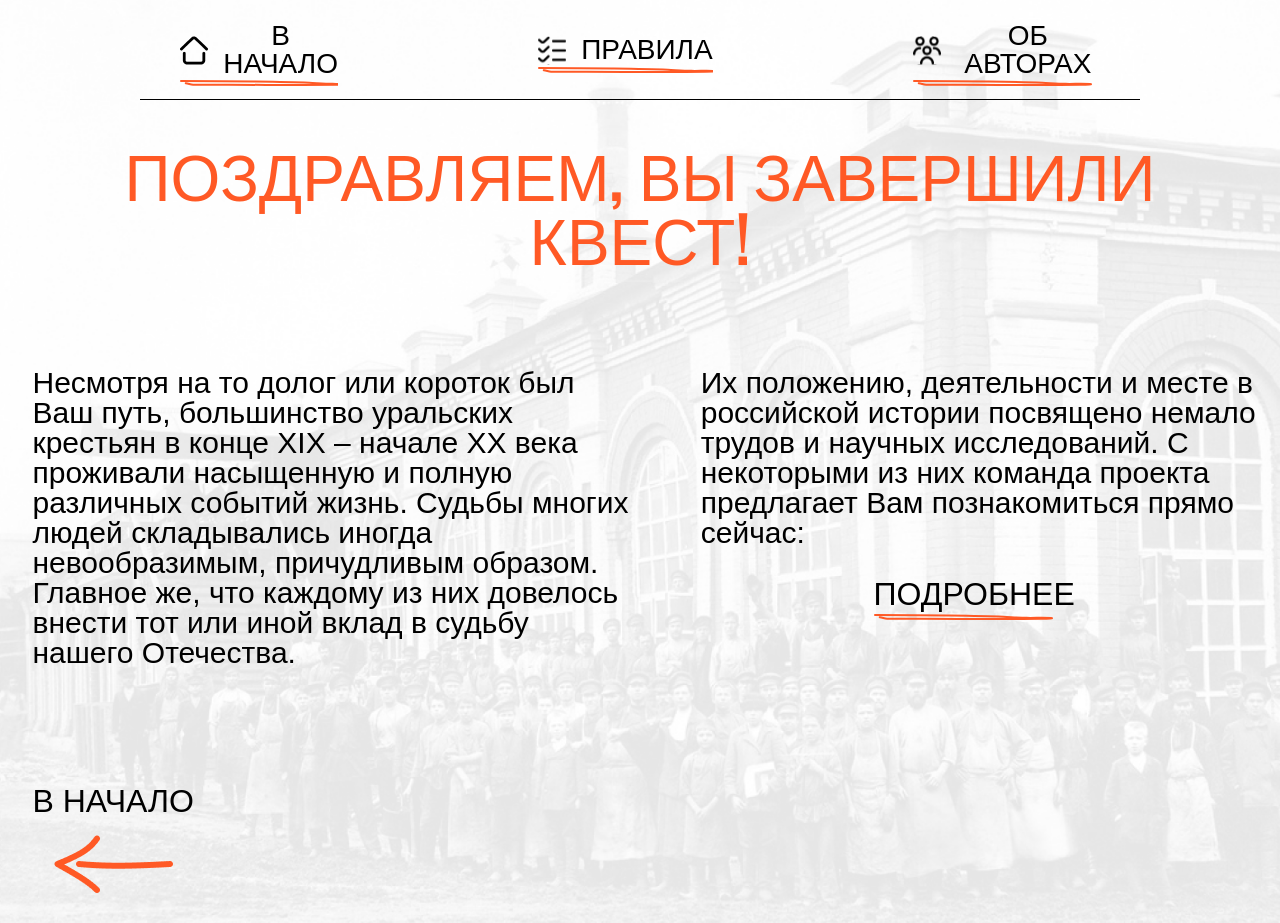
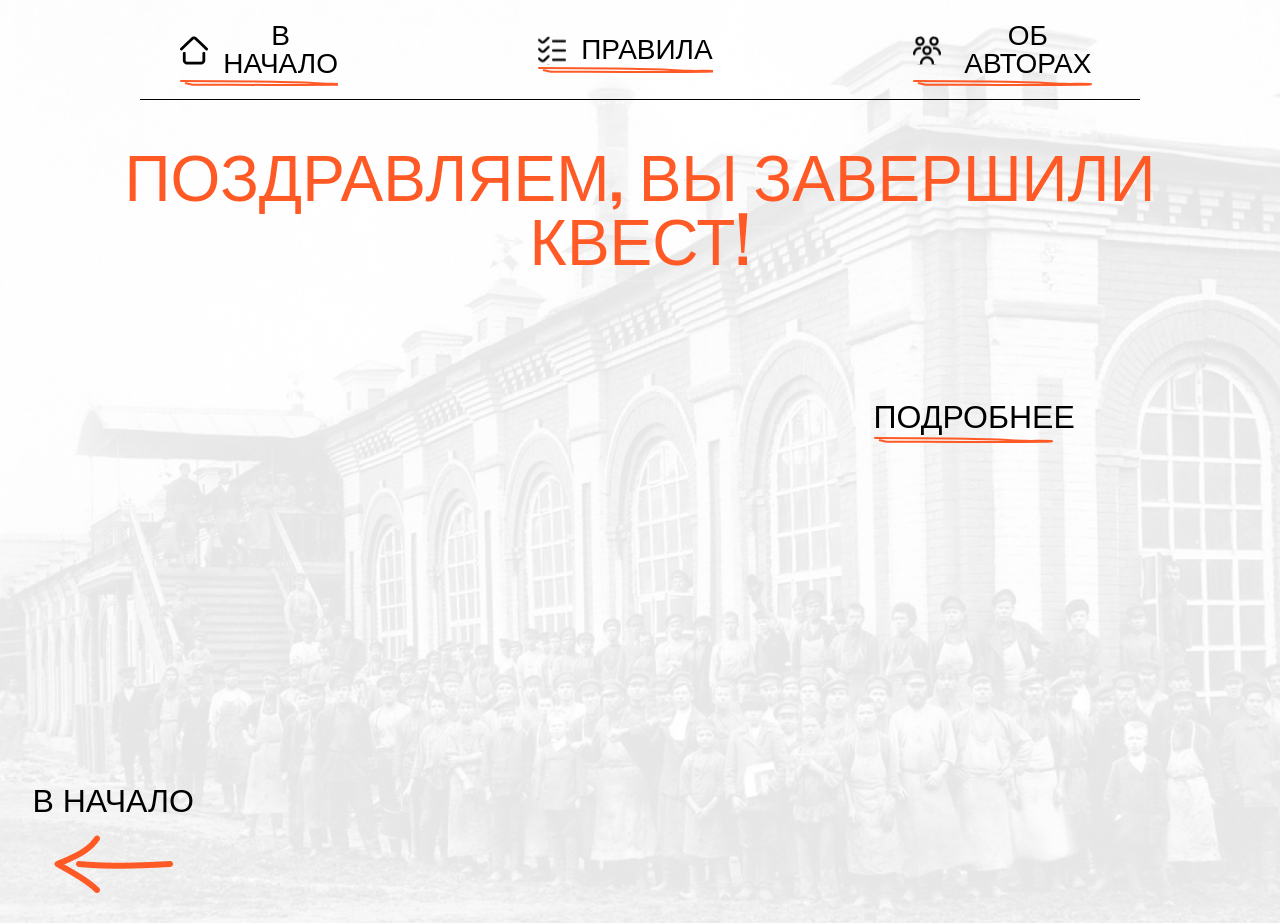
Before and after one commit to Barbalob/Man-in-an-era-of-upheaval, a React (Vite) app: page /Man-in-an-era-of-upheaval/end in a window 1280 px wide. Built offline with nearby package versions, Linux system fonts and the light colour scheme; a web font is replaced by a local one.

Commit message:
Вариации конца игры

```diff
--- a/src/App.tsx
+++ b/src/App.tsx
@@ -10,14 +10,15 @@ import { useState } from 'react'
 
 function App() {
   const [data, setData] = useState<any>([])
+  const [end, setEnd] = useState<any>([])
 
   return (
     <div className="wrapper">
       <Routes>
           <Route path="/Man-in-an-era-of-upheaval" element={<Main />} />
-          <Route path="/Man-in-an-era-of-upheaval/character-selection" element={<CharacterSelection setData={setData} />} />
+          <Route path="/Man-in-an-era-of-upheaval/character-selection" element={<CharacterSelection setData={setData} setEnd={setEnd} />} />
           <Route path="/Man-in-an-era-of-upheaval/game" element={<ChoiceSection data={data}/>} />
-          <Route path="/Man-in-an-era-of-upheaval/end" element={<ResultSection/>} />
+          <Route path="/Man-in-an-era-of-upheaval/end" element={<ResultSection end={end}/>} />
       </Routes>
     </div>
   )
--- a/src/Components/Characters/Characters.tsx
+++ b/src/Components/Characters/Characters.tsx
@@ -7,7 +7,7 @@ import srcArrowMain from '../../assets/arrowMain.png'
 import { useNavigate } from 'react-router-dom';
 import { dataPeapeasant } from '../../data/Peapeasant/dataPeapeasant';
 
-const Characters:FC<{setData:any}> = ({setData}) => {
+const Characters:FC<{setData:any, setEnd:any}> = ({setData, setEnd}) => {
     const [active, setActive] = useState(false)
     const nav = useNavigate()
     const [characters, setCharacters] = useState([
@@ -16,28 +16,32 @@ const Characters:FC<{setData:any}> = ({setData}) => {
             href:'',
             srcImg:srcPeapeasantImg,
             data: dataPeapeasant[0],
-            active: false
+            active: false,
+            end:["test1", "test2"],
         },
         {
             name:'Купец',
             href:'',
             srcImg:srcNoblemanImg,
             data: dataPeapeasant[1],
-            active: false
+            active: false,
+            end:["test1", "test2"],
         },
         {
             name:'Крестьянин',
             href:'',
             srcImg:srcTestImg,
             data: dataPeapeasant[2],
-            active: false
+            active: false,
+            end:["test1", "test2"],
         },
         {
             name:'Рабочий',
             href:'',
             srcImg:srcTestImg,
             data: dataPeapeasant[3],
-            active: false
+            active: false,
+            end:["test1", "test2"],
         },
     ])
 
@@ -51,6 +55,7 @@ const Characters:FC<{setData:any}> = ({setData}) => {
     const choiceHandle = ( ) => {
         const activeData = characters.filter(el => el.active === true)
         setData(activeData[0].data)
+        setEnd(activeData[0].end)
         nav('/Man-in-an-era-of-upheaval/game')
     }
 
--- a/src/Components/EndGame/EndGame.tsx
+++ b/src/Components/EndGame/EndGame.tsx
@@ -1,24 +1,19 @@
 import './EndGame.scss'
 import { NavLink, useNavigate } from 'react-router-dom';
 import srcArrowMain from '../../assets/arrowMain.png'
+import { FC } from 'react';
 
-const EndGame = ({}) => {
-    // const results = [
-    //     {
-    //         id:'1',
-    //         textFirst:'',
-    //         textSecond:'',
-    //     },
-    // ]
+const EndGame:FC<{end:any}> = ({end}) => {
+    console.log(end);
     const nav = useNavigate()
 
     return (
         <div className='result'>
             <h2 className='characters-title'>Поздравляем, вы завершили квест!</h2>
             <ul className='result-upper'>
-                <li className='result-upper-item'><p className='result-upper-item-text'>Несмотря на то долог или короток был Ваш путь, большинство уральских крестьян в конце XIX – начале XX века проживали насыщенную и полную различных событий жизнь. Судьбы многих людей складывались иногда невообразимым, причудливым образом. Главное же, что каждому из них довелось внести тот или иной вклад в судьбу нашего Отечества.</p></li>
+                <li className='result-upper-item'><p className='result-upper-item-text'>{end[0]}</p></li>
                 <li className='result-upper-item'>
-                    <p className='result-upper-item-text'>Их положению, деятельности и месте в российской истории посвящено немало трудов и научных исследований. С некоторыми из них команда проекта предлагает Вам познакомиться прямо сейчас:</p>
+                    <p className='result-upper-item-text'>{end[1]}</p>
                     <div className='bibliogr'>
                         <NavLink className="bibliogr-item" to='#'>ПОДРОБНЕЕ</NavLink>
                     </div>
--- a/src/Page/characterSelection.tsx
+++ b/src/Page/characterSelection.tsx
@@ -2,11 +2,11 @@ import Header from '../Components/Header/Header';
 import Characters from '../Components/Characters/Characters';
 import { FC } from 'react';
 
-const CharacterSelection:FC<{setData:any}> = ({setData}) => {
+const CharacterSelection:FC<{setData:any, setEnd:any}> = ({setData, setEnd}) => {
     return (
         <>
             <Header />
-            <Characters setData={setData} />
+            <Characters setData={setData} setEnd={setEnd} />
         </>
     );
 };
--- a/src/Page/resultSection.tsx
+++ b/src/Page/resultSection.tsx
@@ -1,11 +1,12 @@
 import Header from '../Components/Header/Header';
 import EndGame from '../Components/EndGame/EndGame';
+import { FC } from 'react';
 
-const ResultSection = () => {
+const ResultSection:FC<{end:any}> = ({end}) => {
     return (
         <>
             <Header />
-            <EndGame/>
+            <EndGame end={end}/>
         </>
     );
 };
```
